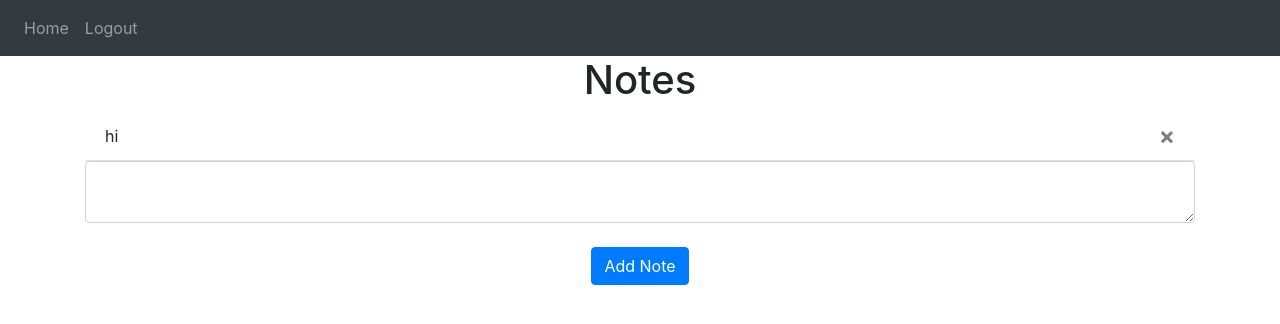
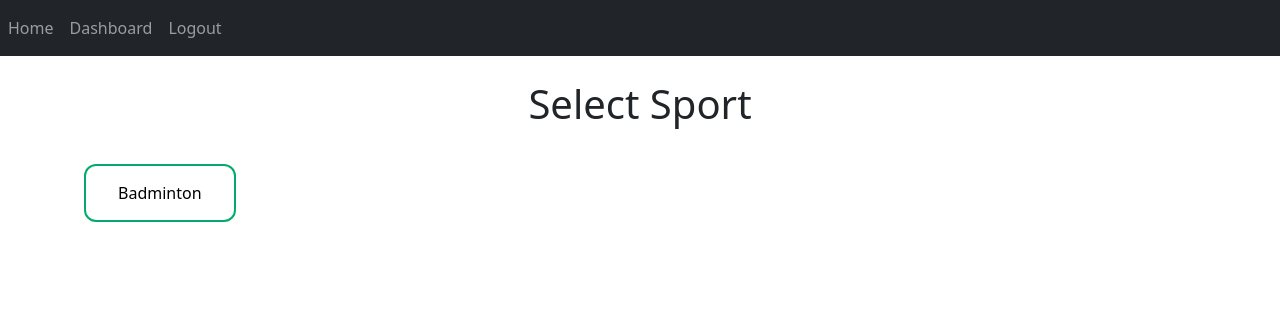
Before and after one commit to JesseJS97/Match-Performance, a Flask app: template Website/templates/home.html in a window 1280 px wide. Shown: the top 324 px of the page. Run offline with Flask 3, Linux system fonts and the light colour scheme; the template is opened without the code that fills it: values that come from a table or form of the project are taken from there, others are empty; a user stored in the database is signed in; some libraries are stand-ins or nearby versions.

Commit message:
Small features added to dashboard

```diff
--- a/Website/auth.py
+++ b/Website/auth.py
@@ -14,11 +14,6 @@ from flask_login import login_user, login_required, logout_user, current_user
 
 
 auth = Blueprint('auth', __name__)
-
-@auth.route('/home')
-@login_required
-def home():
-    return render_template("home.html", boolean = True)
 
 @auth.route('/login', methods=['GET', 'POST'])
 def login():
--- a/Website/templates/base.html
+++ b/Website/templates/base.html
@@ -3,12 +3,9 @@
     <head>
         <meta charset="utf-8" />
         <meta name="viewport" content="width=device-width, initial-scale=1" />
-        <link
-        rel="stylesheet"
-        href="https://stackpath.bootstrapcdn.com/bootstrap/4.4.1/css/bootstrap.min.css"
-        integrity="sha384-Vkoo8x4CGsO3+Hhxv8T/Q5PaXtkKtu6ug5TOeNV6gBiFeWPGFN9MuhOf23Q9Ifjh"
-        crossorigin="anonymous"
-        />
+        <!-- Update to latest version of bootstrap 5 -->
+        <link href="https://cdn.jsdelivr.net/npm/bootstrap@5.3.3/dist/css/bootstrap.min.css" rel="stylesheet">
+        <script src="https://cdn.jsdelivr.net/npm/bootstrap@5.3.3/dist/js/bootstrap.bundle.min.js"></script>
         <link
         rel="stylesheet"
         href="https://stackpath.bootstrapcdn.com/font-awesome/4.7.0/css/font-awesome.min.css"
@@ -34,6 +31,7 @@
                     <!--Only show certain buttons if user is logged in or not-->
                     {% if current_user.is_authenticated %}
                     <a class="nav-item nav-link" id="home" href="/home">Home</a>
+                    <a class="nav-item nav-link" id="dashboard" href="/dashboard">Dashboard</a>
                     <a class="nav-item nav-link" id="logout" href="/logout">Logout</a>
                     {% else %}
                     <a class="nav-item nav-link" id="login" href="/login">Login</a>
--- a/Website/templates/home.html
+++ b/Website/templates/home.html
@@ -3,21 +3,44 @@
 
 {% block content %}
 
-<h1 align="center">Notes</h1>
-<ul class="list-group list-group-flush" id="notes">
-    {% for note in user.notes %}
-    <li class="list-group-item">{{ note.data }}
-        <button type="button" class="close" onClick="deleteNote({{ note.id }})">
-            <span aria-hidden="true">&times;</span>
-        </button>
-    </li>
-    {% endfor %}
-</ul>
 <form method="POST">
-    <textarea name="note" id="note" class="form-control"></textarea>
     <br />
-    <div align="center">
-        <button type="submit" class="btn btn-primary">Add Note</button>
-    </div>
+    <h1 align="center">Select Sport</h1>
+
+    <!-- Button layout influenced by: https://www.w3schools.com/tags/tag_button.asp
+    https://www.w3schools.com/howto/howto_css_round_buttons.asp-->
+    <br />
+    <head>
+    <style>
+    .button {
+    border: none;
+    color: white;
+    padding: 15px 32px;
+    text-align: center;
+    text-decoration: none;
+    display: inline-block;
+    font-size: 16px;
+    margin: 4px 2px;
+    cursor: pointer;
+    }
+
+    .button1 {
+    background-color: white;
+    color: black;
+    border: 2px solid #04AA6D;
+    border-radius: 12px;
+    }
+
+    .button1:hover {
+    background-color: #04AA6D;
+    color: white;
+    border-radius: 12px;
+    }
+
+    </style>
+    </head>
+    <body>
+    <button class="button button1">Badminton</button>
+    </body>
 </form>
 {% endblock %}
--- a/Website/templates/login.html
+++ b/Website/templates/login.html
@@ -4,6 +4,7 @@
 {% block content %}
 
 <form method="POST">
+    <br />
     <h3 align="center">Login</h3>
     <div class="form-group">
         <label for="email">Email Address</label>
--- a/Website/templates/sign_up.html
+++ b/Website/templates/sign_up.html
@@ -4,6 +4,7 @@
 {% block content %}
 
 <form method="POST">
+    <br />
     <h3 align="center">Sign Up</h3>
     <div class="form-group">
         <label for="email">Email Address</label>
```
Also changed, not shown: Website/templates/dashboard.html (added, +30 -0 lines), Website/views.py (+10 -13 lines), instance/database.db, 1 other file.
